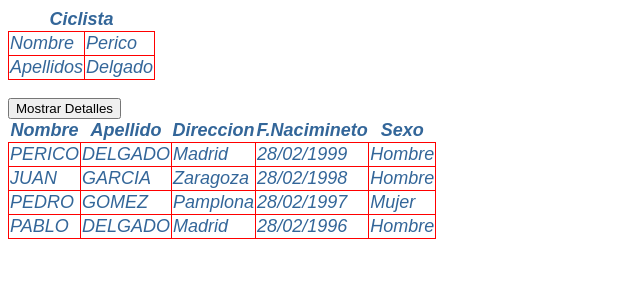
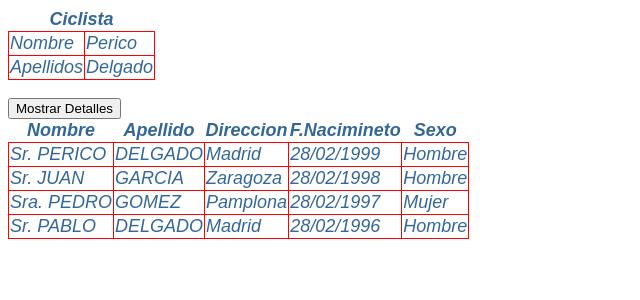
Before and after one commit to alex55fc/DAM2-PMDM-ANGULAR, an Angular app in the folder Angular/proyectoAngular/: page / in a window 1280 px wide. Shown: the top 300 px of the page, without its empty margins (0-640 px from the left). Built offline with nearby package versions, Linux system fonts and the light colour scheme.

Commit message:
Added new file 'AlumnoTituloPipe.ts' and new functions in there

```diff
--- a/Angular/proyectoAngular/src/app/Alumnos/AlumnoLista.component.html
+++ b/Angular/proyectoAngular/src/app/Alumnos/AlumnoLista.component.html
@@ -11,7 +11,7 @@
     <tbody>
         <!--el ngFor es como un foreach-->
          <tr *ngFor="let alumno of alumnos">
-            <td>{{alumno.nombre | uppercase}}</td>
+            <td>{{alumno.nombre | uppercase |alumnoTitulo:alumno.sexo}}</td>
             <td>{{alumno.apellidos |uppercase}}</td>
             <td>{{alumno.direccion}}</td>
             <td>{{alumno.fnac | date: 'dd/MM/yyyy'}}</td>
--- a/Angular/proyectoAngular/src/app/Alumnos/AlumnoLista.component.ts
+++ b/Angular/proyectoAngular/src/app/Alumnos/AlumnoLista.component.ts
@@ -1,12 +1,12 @@
 import { Component } from '@angular/core';
 import { CommonModule } from '@angular/common';
 import { RouterOutlet } from '@angular/router';
-
+import { AlumnoTituloPipe } from './AlumnoTitulo.pipe';
 @Component({
 // Define el selector del componente, este será usado para insertar este componente en otros archivos HTML
   selector: 'lista-alumnos',
   standalone: true,
-  imports: [CommonModule, RouterOutlet],
+  imports: [CommonModule, RouterOutlet, AlumnoTituloPipe],
   templateUrl: './AlumnoLista.component.html',
   styleUrl: './Alumno.component.css'
 })
--- /dev/null
+++ b/Angular/proyectoAngular/src/app/Alumnos/AlumnoTitulo.pipe.ts
@@ -0,0 +1,17 @@
+//esto es un pipe que se usa para poner el titulo a los alumnos
+import { Pipe, PipeTransform } from "@angular/core";
+
+@Pipe({
+    name: 'alumnoTitulo',
+    standalone : true
+
+})
+
+export class AlumnoTituloPipe implements PipeTransform{
+    transform(value: any, variableSexo: string) : string {
+        if(variableSexo == 'Hombre')
+            return 'Sr. ' + value;
+        else
+            return 'Sra. ' + value;
+    }
+}
```
